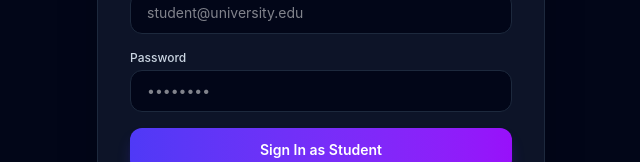
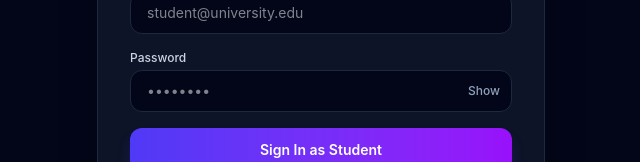
Before and after one commit to Code-Akhilsai/Joineasy-task, a React (Vite) app in the folder Frontend/: page /login in a window 1280 px wide. Shown: the part 395-557 px from the top of the page, without its empty margins (319-959 px from the left). Built offline with nearby package versions, Linux system fonts and the light colour scheme; no server answers.

Commit message:
feat: implement login and registration pages with role-based authentication support

```diff
--- a/Frontend/src/Pages/Login.jsx
+++ b/Frontend/src/Pages/Login.jsx
@@ -4,9 +4,11 @@ import api from "../Services/api.js";
 
 export default function Login() {
   const navigate = useNavigate();
+
   const [role, setRole] = useState("student");
   const [email, setEmail] = useState("");
   const [password, setPassword] = useState("");
+  const [showPassword, setShowPassword] = useState(false);
 
   const handleSubmit = async (e) => {
     e.preventDefault();
@@ -43,7 +45,11 @@ export default function Login() {
           >
             Join<span className="text-indigo-400">Eazy</span>
           </Link>
-          <h2 className="text-xl font-semibold text-slate-200">Welcome Back</h2>
+
+          <h2 className="text-xl font-semibold text-slate-200">
+            Welcome Back
+          </h2>
+
           <p className="text-xs text-slate-400">
             Sign in to access your dashboard
           </p>
@@ -62,6 +68,7 @@ export default function Login() {
           >
             Student Login
           </button>
+
           <button
             type="button"
             onClick={() => setRole("professor")}
@@ -76,10 +83,12 @@ export default function Login() {
         </div>
 
         <form onSubmit={handleSubmit} className="space-y-4">
+          {/* Email */}
           <div>
             <label className="block text-xs font-medium text-slate-300 mb-1">
               Email Address
             </label>
+
             <input
               type="email"
               required
@@ -94,20 +103,33 @@ export default function Login() {
             />
           </div>
 
+          {/* Password */}
           <div>
             <label className="block text-xs font-medium text-slate-300 mb-1">
               Password
             </label>
+
+            <div className="relative">
               <input
-              type="password"
+                type={showPassword ? "text" : "password"}
                 required
                 value={password}
                 onChange={(e) => setPassword(e.target.value)}
                 placeholder="••••••••"
-              className="w-full px-4 py-2.5 rounded-xl bg-slate-950 border border-slate-800 text-sm text-white focus:outline-none transition-colors"
+                className="w-full px-4 py-2.5 pr-16 rounded-xl bg-slate-950 border border-slate-800 text-sm text-white focus:outline-none transition-colors"
               />
+
+              <button
+                type="button"
+                onClick={() => setShowPassword((prev) => !prev)}
+                className="absolute right-3 top-1/2 -translate-y-1/2 text-xs font-medium text-slate-400 hover:text-white cursor-pointer"
+              >
+                {showPassword ? "Hide" : "Show"}
+              </button>
+            </div>
           </div>
 
+          {/* Login */}
           <button
             type="submit"
             className="w-full py-3 rounded-xl bg-linear-to-r from-indigo-600 to-purple-600 hover:from-indigo-500 hover:to-purple-500 text-white font-semibold text-sm transition-all shadow-lg shadow-indigo-600/30 cursor-pointer"
--- a/Frontend/src/Pages/Register.jsx
+++ b/Frontend/src/Pages/Register.jsx
@@ -4,15 +4,17 @@ import api from "../Services/api.js";
 
 export default function Register() {
   const navigate = useNavigate();
+
   const [role, setRole] = useState("student");
   const [name, setName] = useState("");
   const [email, setEmail] = useState("");
   const [password, setPassword] = useState("");
+  const [showPassword, setShowPassword] = useState(false);
 
   const handleSubmit = async (e) => {
-    try {
     e.preventDefault();
 
+    try {
       const response = await api.post("/auth/register", {
         name,
         email,
@@ -22,11 +24,12 @@ export default function Register() {
 
       if (response.status !== 201) {
         return alert("User failed to register");
-      } else {
+      }
+
       navigate("/login", { replace: true });
-      }
     } catch (error) {
-      return console.log(`Error:${error}`);
+      console.error("Registration error:", error);
+      alert(error.response?.data?.message || "Registration failed");
     }
   };
 
@@ -42,9 +45,11 @@ export default function Register() {
           >
             Join<span className="text-indigo-400">Eazy</span>
           </Link>
+
           <h2 className="text-xl font-semibold text-slate-200">
             Create New Account
           </h2>
+
           <p className="text-xs text-slate-400">
             Join JoinEazy as a Student or Professor
           </p>
@@ -63,6 +68,7 @@ export default function Register() {
           >
             Student Account
           </button>
+
           <button
             type="button"
             onClick={() => setRole("professor")}
@@ -77,10 +83,12 @@ export default function Register() {
         </div>
 
         <form onSubmit={handleSubmit} className="space-y-4">
+          {/* Name */}
           <div>
             <label className="block text-xs font-medium text-slate-300 mb-1">
               Full Name
             </label>
+
             <input
               type="text"
               required
@@ -91,10 +99,12 @@ export default function Register() {
             />
           </div>
 
+          {/* Email */}
           <div>
             <label className="block text-xs font-medium text-slate-300 mb-1">
               Email Address
             </label>
+
             <input
               type="email"
               required
@@ -109,20 +119,33 @@ export default function Register() {
             />
           </div>
 
+          {/* Password */}
           <div>
             <label className="block text-xs font-medium text-slate-300 mb-1">
               Password
             </label>
+
+            <div className="relative">
               <input
-              type="password"
+                type={showPassword ? "text" : "password"}
                 required
                 value={password}
                 onChange={(e) => setPassword(e.target.value)}
                 placeholder="••••••••"
-              className="w-full px-4 py-2.5 rounded-xl bg-slate-950 border border-slate-800 text-sm text-white focus:outline-none transition-colors"
+                className="w-full px-4 py-2.5 pr-16 rounded-xl bg-slate-950 border border-slate-800 text-sm text-white focus:outline-none transition-colors"
               />
+
+              <button
+                type="button"
+                onClick={() => setShowPassword((prev) => !prev)}
+                className="absolute right-3 top-1/2 -translate-y-1/2 text-xs font-medium text-slate-400 hover:text-white cursor-pointer"
+              >
+                {showPassword ? "Hide" : "Show"}
+              </button>
+            </div>
           </div>
 
+          {/* Register */}
           <button
             type="submit"
             className="w-full py-3 rounded-xl bg-linear-to-r from-indigo-600 to-purple-600 hover:from-indigo-500 hover:to-purple-500 text-white font-semibold text-sm transition-all shadow-lg shadow-indigo-600/30 cursor-pointer"
```
Lines whose indentation alone changed are shown as unchanged.
